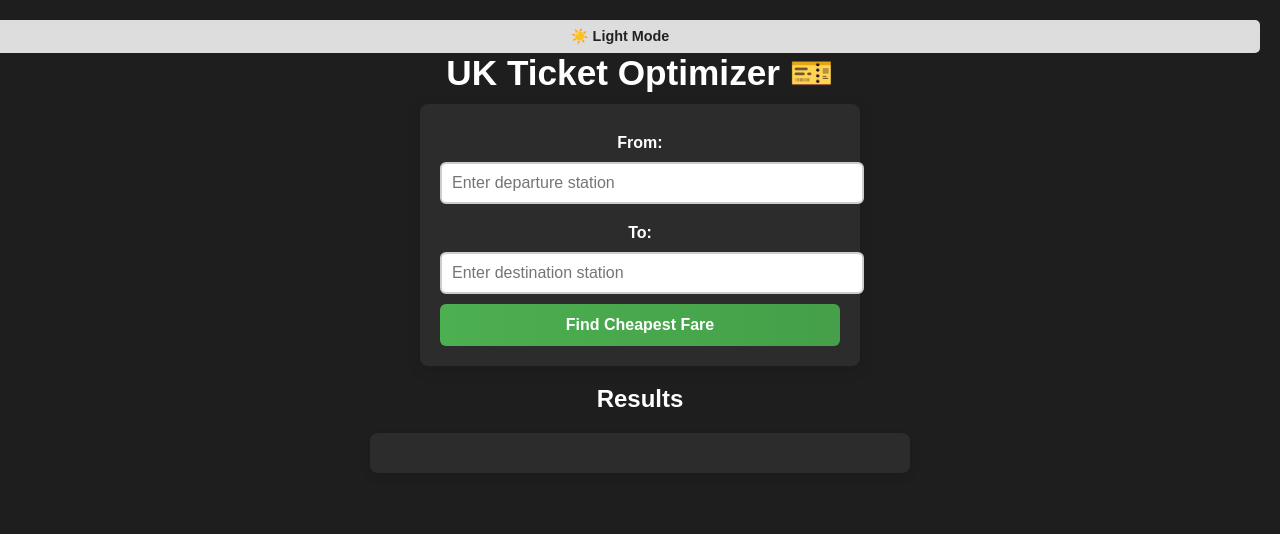
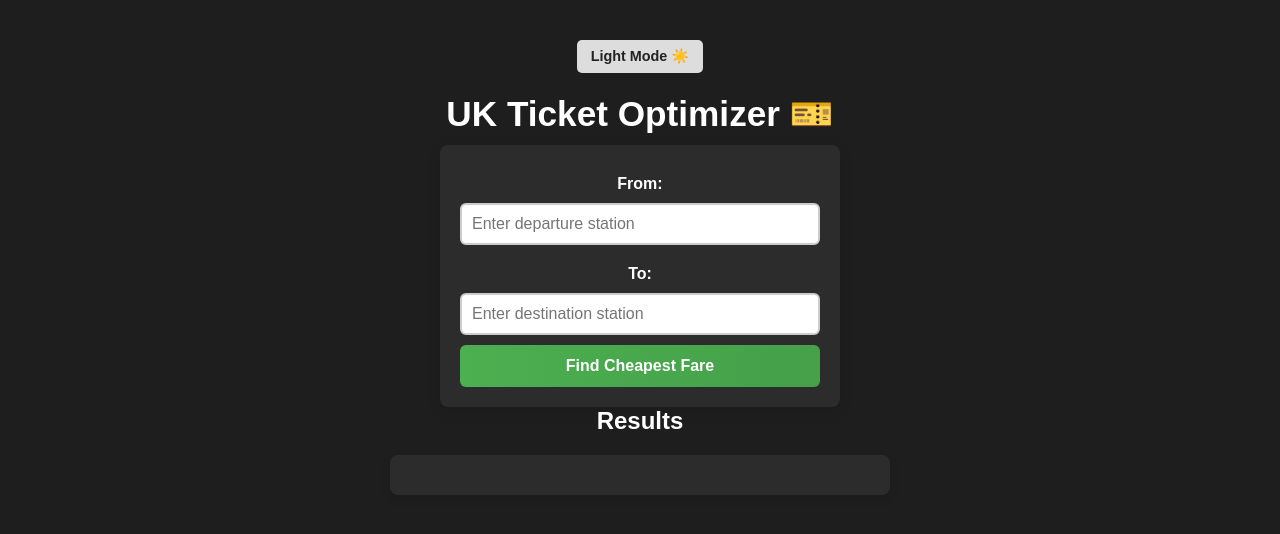
Before and after one commit to Robs179/HackLondon, a website: page frontend/templates/index.html in a window 1280 px wide. Both pictures are taken after a click on the button "🌙 Dark Mode". Drawn offline with Linux system fonts and the light colour scheme; files that its build step writes are made by us from their sources.

Commit message:
Enhance UI with Dark Mode toggle and improve fare fetching functionality
Co-authored-by: Aadi-G128

```diff
--- a/frontend/app.js
+++ b/frontend/app.js
@@ -1,10 +1,13 @@
+// Function to fetch fares from the backend API
 async function getFares() {
     let fromStation = document.getElementById("from").value;
     let toStation = document.getElementById("to").value;
 
+    // Fetch data from the backend API
     let response = await fetch(`http://127.0.0.1:8000/get-fares/?from_station=${fromStation}&to_station=${toStation}`);
     let data = await response.json();
 
+    // Update results in the UI
     document.getElementById("results").innerHTML = `
         <div class="result-card">
             <h3>🚇 TfL Fare:</h3>
@@ -17,9 +20,36 @@ async function getFares() {
     `;
 }
 
-// Dark Mode Toggle
-document.getElementById("dark-mode-toggle").addEventListener("click", () => {
-    document.body.classList.toggle("dark-mode");
-    let button = document.getElementById("dark-mode-toggle");
-    button.textContent = document.body.classList.contains("dark-mode") ? "☀️ Light Mode" : "🌙 Dark Mode";
+// Function to handle Dark Mode toggle
+function toggleDarkMode() {
+    const body = document.body;
+    const toggleButton = document.getElementById("dark-mode-toggle");
+
+    // Check if dark mode is currently enabled
+    if (body.classList.contains("dark-mode")) {
+        body.classList.remove("dark-mode");
+        toggleButton.textContent = "Dark Mode 🌙";
+        localStorage.setItem("darkMode", "disabled"); // Save preference
+    } else {
+        body.classList.add("dark-mode");
+        toggleButton.textContent = "Light Mode ☀️";
+        localStorage.setItem("darkMode", "enabled"); // Save preference
+    }
+}
+
+// Ensure Dark Mode is remembered across refreshes
+document.addEventListener("DOMContentLoaded", () => {
+    const toggleButton = document.getElementById("dark-mode-toggle");
+    const body = document.body;
+
+    // Check if dark mode was previously enabled
+    if (localStorage.getItem("darkMode") === "enabled") {
+        body.classList.add("dark-mode");
+        toggleButton.textContent = "☀️ Light Mode";
+    } else {
+        toggleButton.textContent = "🌙 Dark Mode";
+    }
+
+    // Attach event listener to the toggle button
+    toggleButton.addEventListener("click", toggleDarkMode);
 });
--- a/frontend/static/styles.css
+++ b/frontend/static/styles.css
@@ -1,4 +1,10 @@
 /* Modern reset */
+* {
+    margin: 0;
+    padding: 0;
+    box-sizing: border-box;
+}
+
 body {
     background-color: #eef2f7;
     font-family: "Poppins", Arial, sans-serif;
@@ -52,11 +58,12 @@ label {
 input {
     width: 100%;
     padding: 10px;
-    margin: 10px 0;
+    margin: 10px 0px;
     border: 2px solid #ccc;
     border-radius: 6px;
     font-size: 1em;
     transition: border-color 0.3s;
+    box-sizing: border-box; /* Added to include padding and border in width calculation */
 }
 input:focus {
     border-color: #4CAF50;
@@ -83,9 +90,12 @@ button:hover {
 
 /* Dark Mode Toggle Button */
 #dark-mode-toggle {
-    position: absolute;
-    top: 20px;
-    right: 20px;
+    display: block;
+    margin: 20px auto;
+    width: auto;
+    white-space: nowrap;
+    justify-content: center;
+    align-items: center;
     background: #222;
     color: #fff;
     border: none;
--- a/frontend/templates/index.html
+++ b/frontend/templates/index.html
@@ -7,7 +7,7 @@
     <link rel="stylesheet" href="../static/styles.css">
 </head>
 <body>
-    <button id="dark-mode-toggle">🌙 Dark Mode</button>
+    <button id="dark-mode-toggle">Dark Mode 🌙</button>
     <h1>UK Ticket Optimizer 🎫</h1>
 
     <div class="container">
@@ -23,6 +23,6 @@
     <h2>Results</h2>
     <div id="results"></div>
 
-    <script src="app.js"></script>
+    <script src="../app.js"></script>
 </body>
 </html>
```
Lines whose indentation alone changed are shown as unchanged.
